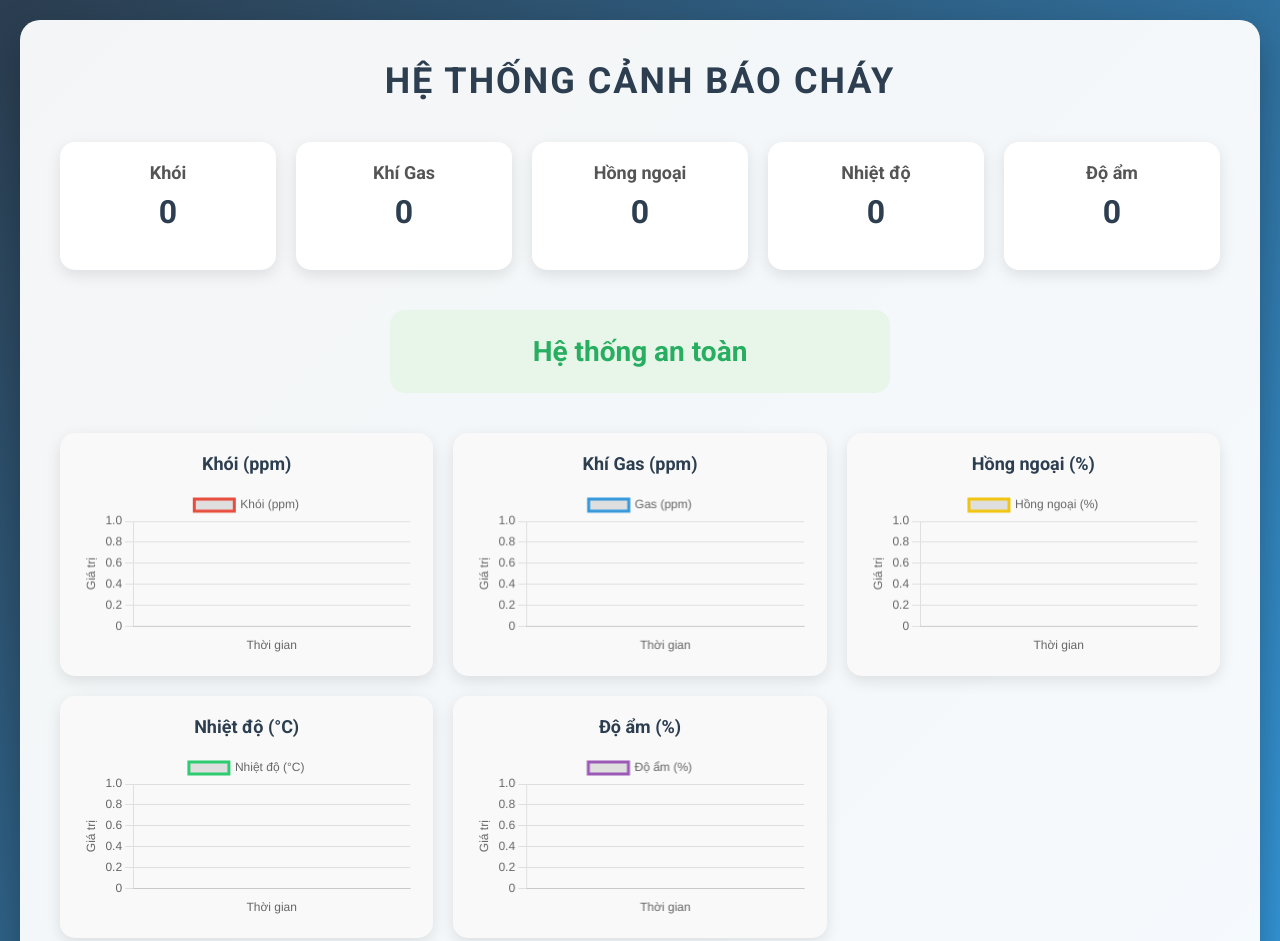
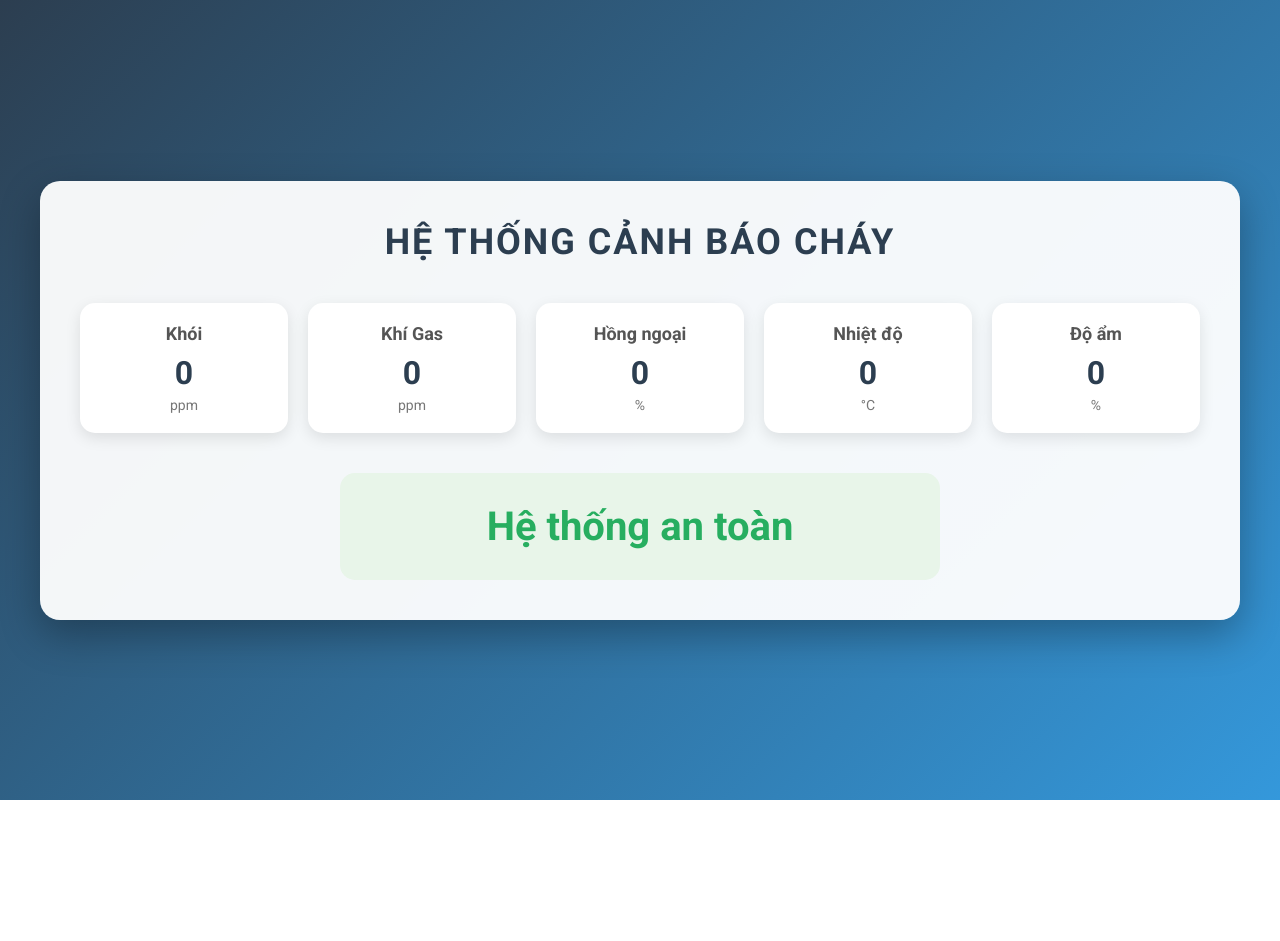
Before and after one commit to sonkieu1108/firealarm, a website: page public/index.html in a window 1280 px wide. Shown: the top 941 px of the page. After the commit the page ends 800 px from the top, so only its background shows below. Drawn offline with nearby package versions, Linux system fonts and the light colour scheme.

Commit message:
Cập nhật giao diện: bỏ biểu đồ, sắp xếp dữ liệu một hàng, tăng kích thước trạng thái

```diff
--- a/public/index.html
+++ b/public/index.html
@@ -1,257 +1,183 @@
 <!DOCTYPE html>
 <html lang="vi">
 <head>
-    <meta charset="UTF-8">
-    <meta name="viewport" content="width=device-width, initial-scale=1.0">
-    <title>Hệ Thống Cảnh Báo Cháy - Trực Quan</title>
-    <link href="https://fonts.googleapis.com/css2?family=Roboto:wght@300;400;700&display=swap" rel="stylesheet">
+    <meta charset="UTF-8"> <!-- Thiết lập mã hóa ký tự UTF-8 để hỗ trợ tiếng Việt -->
+    <meta name="viewport" content="width=device-width, initial-scale=1.0"> <!-- Đảm bảo giao diện tương thích trên các thiết bị di động -->
+    <title>Hệ Thống Cảnh Báo Cháy - Trực Quan</title> <!-- Tiêu đề trang web -->
+    <link href="https://fonts.googleapis.com/css2?family=Roboto:wght@300;400;700&display=swap" rel="stylesheet"> <!-- Tải font Roboto từ Google Fonts -->
     <style>
         * {
-            margin: 0;
-            padding: 0;
-            box-sizing: border-box;
+            margin: 0; /* Xóa margin mặc định */
+            padding: 0; /* Xóa padding mặc định */
+            box-sizing: border-box; /* Đảm bảo padding và border không làm tăng kích thước phần tử */
         }
         body {
-            font-family: 'Roboto', sans-serif;
-            background: linear-gradient(135deg, #2c3e50 0%, #3498db 100%);
-            min-height: 100vh;
-            padding: 20px;
-            color: #fff;
+            font-family: 'Roboto', sans-serif; /* Sử dụng font Roboto */
+            background: linear-gradient(135deg, #2c3e50 0%, #3498db 100%); /* Nền gradient từ xanh đậm sang xanh dương */
+            min-height: 100vh; /* Chiều cao tối thiểu bằng toàn bộ màn hình */
+            padding: 20px; /* Khoảng cách bên ngoài 20px */
+            color: #fff; /* Màu chữ trắng */
+            display: flex; /* Sử dụng flexbox để căn giữa nội dung */
+            justify-content: center; /* Căn giữa theo chiều ngang */
+            align-items: center; /* Căn giữa theo chiều dọc */
         }
         .container {
-            width: 100%;
-            max-width: 1400px;
-            margin: 0 auto;
-            background: rgba(255, 255, 255, 0.95);
-            border-radius: 20px;
-            box-shadow: 0 15px 40px rgba(0, 0, 0, 0.3);
-            padding: 40px;
-            animation: fadeIn 1s ease;
+            width: 100%; /* Chiều rộng 100% */
+            max-width: 1200px; /* Chiều rộng tối đa 1200px để chứa tất cả ô trên một hàng */
+            margin: 0 auto; /* Căn giữa container */
+            background: rgba(255, 255, 255, 0.95); /* Nền trắng với độ trong suốt nhẹ */
+            border-radius: 20px; /* Bo góc 20px */
+            box-shadow: 0 15px 40px rgba(0, 0, 0, 0.3); /* Hiệu ứng bóng đổ */
+            padding: 40px; /* Khoảng cách bên trong 40px */
+            animation: fadeIn 1s ease; /* Hiệu ứng fade-in khi tải trang */
         }
         @keyframes fadeIn {
-            from { opacity: 0; transform: translateY(20px); }
-            to { opacity: 1; transform: translateY(0); }
+            from { opacity: 0; transform: translateY(20px); } /* Bắt đầu với độ mờ và dịch chuyển xuống */
+            to { opacity: 1; transform: translateY(0); } /* Kết thúc với độ rõ và vị trí gốc */
         }
         h1 {
-            font-size: 36px;
-            color: #2c3e50;
-            text-align: center;
-            margin-bottom: 40px;
-            text-transform: uppercase;
-            letter-spacing: 2px;
+            font-size: 36px; /* Kích thước chữ 36px */
+            color: #2c3e50; /* Màu xanh đậm */
+            text-align: center; /* Căn giữa tiêu đề */
+            margin-bottom: 40px; /* Khoảng cách dưới 40px */
+            text-transform: uppercase; /* Chữ in hoa */
+            letter-spacing: 2px; /* Khoảng cách giữa các chữ 2px */
         }
         .overview {
-            display: flex;
-            justify-content: space-around;
-            flex-wrap: wrap;
-            gap: 20px;
-            margin-bottom: 40px;
+            display: grid; /* Sử dụng grid để sắp xếp các ô cảm biến */
+            grid-template-columns: repeat(5, 1fr); /* Sắp xếp 5 ô trên một hàng, mỗi ô chiếm 1 phần bằng nhau */
+            gap: 20px; /* Khoảng cách giữa các ô 20px */
+            margin-bottom: 40px; /* Khoảng cách dưới 40px */
         }
         .sensor-box {
-            flex: 1;
-            min-width: 200px;
-            background: #fff;
-            padding: 20px;
-            border-radius: 15px;
-            text-align: center;
-            box-shadow: 0 5px 15px rgba(0, 0, 0, 0.1);
-            transition: transform 0.3s ease;
+            background: #fff; /* Nền trắng */
+            padding: 20px; /* Khoảng cách bên trong 20px */
+            border-radius: 15px; /* Bo góc 15px */
+            text-align: center; /* Căn giữa nội dung */
+            box-shadow: 0 5px 15px rgba(0, 0, 0, 0.1); /* Hiệu ứng bóng đổ nhẹ */
+            transition: transform 0.3s ease; /* Hiệu ứng chuyển động mượt mà */
         }
         .sensor-box:hover {
-            transform: translateY(-5px);
+            transform: translateY(-5px); /* Khi hover, nâng ô lên 5px */
         }
         .sensor-box h2 {
-            font-size: 18px;
-            color: #555;
-            margin-bottom: 10px;
+            font-size: 18px; /* Kích thước chữ 18px */
+            color: #555; /* Màu xám đậm */
+            margin-bottom: 10px; /* Khoảng cách dưới 10px */
         }
         .sensor-box .value {
-            font-size: 32px;
-            font-weight: bold;
-            color: #2c3e50;
+            font-size: 32px; /* Kích thước chữ giá trị 32px */
+            font-weight: bold; /* Chữ đậm */
+            color: #2c3e50; /* Màu xanh đậm */
+        }
+        .sensor-box span {
+            display: block; /* Hiển thị đơn vị trên dòng mới */
+            font-size: 14px; /* Kích thước chữ 14px */
+            color: #777; /* Màu xám nhạt */
+            margin-top: 5px; /* Khoảng cách trên 5px */
         }
         .status {
-            text-align: center;
-            padding: 25px;
-            border-radius: 15px;
-            font-size: 28px;
-            font-weight: bold;
-            margin: 0 auto;
-            max-width: 500px;
-            transition: all 0.3s ease;
+            text-align: center; /* Căn giữa nội dung */
+            padding: 30px; /* Tăng khoảng cách bên trong lên 30px để nổi bật hơn */
+            border-radius: 15px; /* Bo góc 15px */
+            font-size: 40px; /* Tăng kích thước chữ lên 40px để nổi bật hơn */
+            font-weight: bold; /* Chữ đậm */
+            margin: 0 auto; /* Căn giữa */
+            max-width: 600px; /* Tăng chiều rộng tối đa lên 600px */
+            transition: all 0.3s ease; /* Hiệu ứng chuyển đổi mượt mà */
         }
         .safe {
-            color: #27ae60;
-            background: #e8f5e9;
+            color: #27ae60; /* Màu xanh lá khi an toàn */
+            background: #e8f5e9; /* Nền xanh nhạt */
         }
         .alert {
-            color: #c0392b;
-            background: #ffebee;
-            animation: pulse 1s infinite;
+            color: #c0392b; /* Màu đỏ khi báo động */
+            background: #ffebee; /* Nền đỏ nhạt */
+            animation: pulse 1s infinite; /* Hiệu ứng nhấp nháy */
+            text-shadow: 2px 2px 4px rgba(0, 0, 0, 0.3); /* Thêm bóng chữ để tăng độ nổi */
         }
         @keyframes pulse {
-            0% { transform: scale(1); }
-            50% { transform: scale(1.03); }
-            100% { transform: scale(1); }
+            0% { transform: scale(1); } /* Kích thước ban đầu */
+            50% { transform: scale(1.03); } /* Phóng to nhẹ */
+            100% { transform: scale(1); } /* Trở về kích thước ban đầu */
         }
-        .charts {
-            display: grid;
-            grid-template-columns: repeat(auto-fit, minmax(300px, 1fr));
-            gap: 20px;
-            margin-top: 40px;
+        @media (max-width: 1024px) { /* Điều chỉnh cho màn hình nhỏ hơn 1024px */
+            .overview {
+                grid-template-columns: repeat(2, 1fr); /* Chuyển sang 2 cột trên màn hình nhỏ */
+            }
+            .status {
+                font-size: 32px; /* Giảm kích thước chữ trạng thái */
+            }
         }
-        .chart-container {
-            background: #f9f9f9;
-            padding: 20px;
-            border-radius: 15px;
-            box-shadow: 0 5px 15px rgba(0, 0, 0, 0.1);
-        }
-        .chart-container h3 {
-            font-size: 18px;
-            color: #2c3e50;
-            text-align: center;
-            margin-bottom: 15px;
-        }
-        canvas {
-            max-width: 100%;
-        }
-        @media (max-width: 768px) {
-            h1 { font-size: 28px; }
-            .sensor-box .value { font-size: 26px; }
-            .status { font-size: 22px; }
-            .charts { grid-template-columns: 1fr; }
+        @media (max-width: 600px) { /* Điều chỉnh cho màn hình rất nhỏ (dưới 600px) */
+            .overview {
+                grid-template-columns: 1fr; /* Chuyển sang 1 cột */
+            }
+            .status {
+                font-size: 24px; /* Giảm thêm kích thước chữ trạng thái */
+            }
         }
     </style>
 </head>
 <body>
-    <div class="container">
-        <h1>Hệ Thống Cảnh Báo Cháy</h1>
-        <div class="overview">
-            <div class="sensor-box">
+    <div class="container"> <!-- Container chính chứa toàn bộ nội dung -->
+        <h1>Hệ Thống Cảnh Báo Cháy</h1> <!-- Tiêu đề -->
+        <div class="overview"> <!-- Phần hiển thị các ô cảm biến -->
+            <div class="sensor-box"> <!-- Ô cảm biến khói -->
                 <h2>Khói</h2>
-                <div class="value" id="smoke">0</div>
-                <span>ppm</span>
+                <div class="value" id="smoke">0</div> <!-- Giá trị khói (ppm) -->
+                <span>ppm</span> <!-- Đơn vị ppm -->
             </div>
-            <div class="sensor-box">
+            <div class="sensor-box"> <!-- Ô cảm biến khí gas -->
                 <h2>Khí Gas</h2>
-                <div class="value" id="gas">0</div>
-                <span>ppm</span>
+                <div class="value" id="gas">0</div> <!-- Giá trị khí gas (ppm) -->
+                <span>ppm</span> <!-- Đơn vị ppm -->
             </div>
-            <div class="sensor-box">
+            <div class="sensor-box"> <!-- Ô cảm biến hồng ngoại -->
                 <h2>Hồng ngoại</h2>
-                <div class="value" id="infrared">0</div>
-                <span>%</span>
+                <div class="value" id="infrared">0</div> <!-- Giá trị hồng ngoại (%) -->
+                <span>%</span> <!-- Đơn vị phần trăm -->
             </div>
-            <div class="sensor-box">
+            <div class="sensor-box"> <!-- Ô cảm biến nhiệt độ -->
                 <h2>Nhiệt độ</h2>
-                <div class="value" id="temperature">0</div>
-                <span>°C</span>
+                <div class="value" id="temperature">0</div> <!-- Giá trị nhiệt độ (°C) -->
+                <span>°C</span> <!-- Đơn vị độ C -->
             </div>
-            <div class="sensor-box">
+            <div class="sensor-box"> <!-- Ô cảm biến độ ẩm -->
                 <h2>Độ ẩm</h2>
-                <div class="value" id="humidity">0</div>
-                <span>%</span>
+                <div class="value" id="humidity">0</div> <!-- Giá trị độ ẩm (%) -->
+                <span>%</span> <!-- Đơn vị phần trăm -->
             </div>
         </div>
-        <div class="status safe" id="alarmStatus">Hệ thống an toàn</div>
-        <div class="charts">
-            <div class="chart-container">
-                <h3>Khói (ppm)</h3>
-                <canvas id="smokeChart"></canvas>
-            </div>
-            <div class="chart-container">
-                <h3>Khí Gas (ppm)</h3>
-                <canvas id="gasChart"></canvas>
-            </div>
-            <div class="chart-container">
-                <h3>Hồng ngoại (%)</h3>
-                <canvas id="infraredChart"></canvas>
-            </div>
-            <div class="chart-container">
-                <h3>Nhiệt độ (°C)</h3>
-                <canvas id="temperatureChart"></canvas>
-            </div>
-            <div class="chart-container">
-                <h3>Độ ẩm (%)</h3>
-                <canvas id="humidityChart"></canvas>
-            </div>
-        </div>
+        <div class="status safe" id="alarmStatus">Hệ thống an toàn</div> <!-- Phần hiển thị trạng thái (an toàn hoặc báo động) -->
     </div>
 
-    <script src="https://cdn.jsdelivr.net/npm/chart.js"></script>
     <script>
-        // Khởi tạo WebSocket
+        // Khởi tạo WebSocket để kết nối với server (wss là WebSocket secure cho HTTPS)
         const socket = new WebSocket(`wss://${window.location.hostname}`);
 
-        // Hàm tạo biểu đồ
-        function createChart(canvasId, label, color) {
-            const ctx = document.getElementById(canvasId).getContext("2d");
-            return new Chart(ctx, {
-                type: 'line',
-                data: {
-                    labels: [],
-                    datasets: [{
-                        label: label,
-                        data: [],
-                        borderColor: color,
-                        fill: false,
-                        tension: 0.1
-                    }]
-                },
-                options: {
-                    responsive: true,
-                    scales: {
-                        x: { display: true, title: { display: true, text: 'Thời gian' } },
-                        y: { display: true, title: { display: true, text: 'Giá trị' } }
-                    }
-                }
-            });
-        }
+        // Xử lý dữ liệu nhận được từ server qua WebSocket
+        socket.onmessage = function(event) {
+            const data = JSON.parse(event.data); // Chuyển đổi dữ liệu JSON thành object JavaScript
 
-        // Khởi tạo các biểu đồ riêng biệt
-        const smokeChart = createChart('smokeChart', 'Khói (ppm)', '#e74c3c');
-        const gasChart = createChart('gasChart', 'Gas (ppm)', '#3498db');
-        const infraredChart = createChart('infraredChart', 'Hồng ngoại (%)', '#f1c40f');
-        const temperatureChart = createChart('temperatureChart', 'Nhiệt độ (°C)', '#2ecc71');
-        const humidityChart = createChart('humidityChart', 'Độ ẩm (%)', '#9b59b6');
-
-        // Xử lý dữ liệu từ WebSocket
-        socket.onmessage = function(event) {
-            const data = JSON.parse(event.data);
-
-            // Cập nhật giá trị cảm biến
-            document.getElementById("smoke").innerText = data.smoke.toFixed(2);
-            document.getElementById("gas").innerText = data.gas.toFixed(2);
-            document.getElementById("infrared").innerText = data.infrared.toFixed(2);
-            document.getElementById("temperature").innerText = data.temperature.toFixed(1);
-            document.getElementById("humidity").innerText = data.humidity.toFixed(1);
+            // Cập nhật giá trị cảm biến trên giao diện
+            document.getElementById("smoke").innerText = data.smoke.toFixed(2); // Hiển thị giá trị khói, làm tròn 2 chữ số thập phân
+            document.getElementById("gas").innerText = data.gas.toFixed(2); // Hiển thị giá trị khí gas
+            document.getElementById("infrared").innerText = data.infrared.toFixed(2); // Hiển thị giá trị hồng ngoại
+            document.getElementById("temperature").innerText = data.temperature.toFixed(1); // Hiển thị giá trị nhiệt độ
+            document.getElementById("humidity").innerText = data.humidity.toFixed(1); // Hiển thị giá trị độ ẩm
 
             // Cập nhật trạng thái cảnh báo
-            const alarmStatus = document.getElementById("alarmStatus");
-            if (data.alarm) {
-                alarmStatus.innerText = "CẢNH BÁO CHÁY!";
-                alarmStatus.classList.remove("safe");
-                alarmStatus.classList.add("alert");
-            } else {
-                alarmStatus.innerText = "Hệ thống an toàn";
-                alarmStatus.classList.remove("alert");
-                alarmStatus.classList.add("safe");
+            const alarmStatus = document.getElementById("alarmStatus"); // Lấy phần tử hiển thị trạng thái
+            if (data.alarm) { // Nếu có báo động
+                alarmStatus.innerText = "CẢNH BÁO CHÁY!"; // Hiển thị thông báo cảnh báo
+                alarmStatus.classList.remove("safe"); // Xóa class "safe" (an toàn)
+                alarmStatus.classList.add("alert"); // Thêm class "alert" (báo động)
+            } else { // Nếu không có báo động
+                alarmStatus.innerText = "Hệ thống an toàn"; // Hiển thị trạng thái an toàn
+                alarmStatus.classList.remove("alert"); // Xóa class "alert"
+                alarmStatus.classList.add("safe"); // Thêm class "safe"
             }
-
-            // Cập nhật biểu đồ
-            const time = new Date().toLocaleTimeString();
-            const charts = [smokeChart, gasChart, infraredChart, temperatureChart, humidityChart];
-            const values = [data.smoke, data.gas, data.infrared, data.temperature, data.humidity];
-
-            charts.forEach((chart, index) => {
-                chart.data.labels.push(time);
-                chart.data.datasets[0].data.push(values[index]);
-                if (chart.data.labels.length > 20) {
-                    chart.data.labels.shift();
-                    chart.data.datasets[0].data.shift();
-                }
-                chart.update();
-            });
         };
     </script>
 </body>
```
